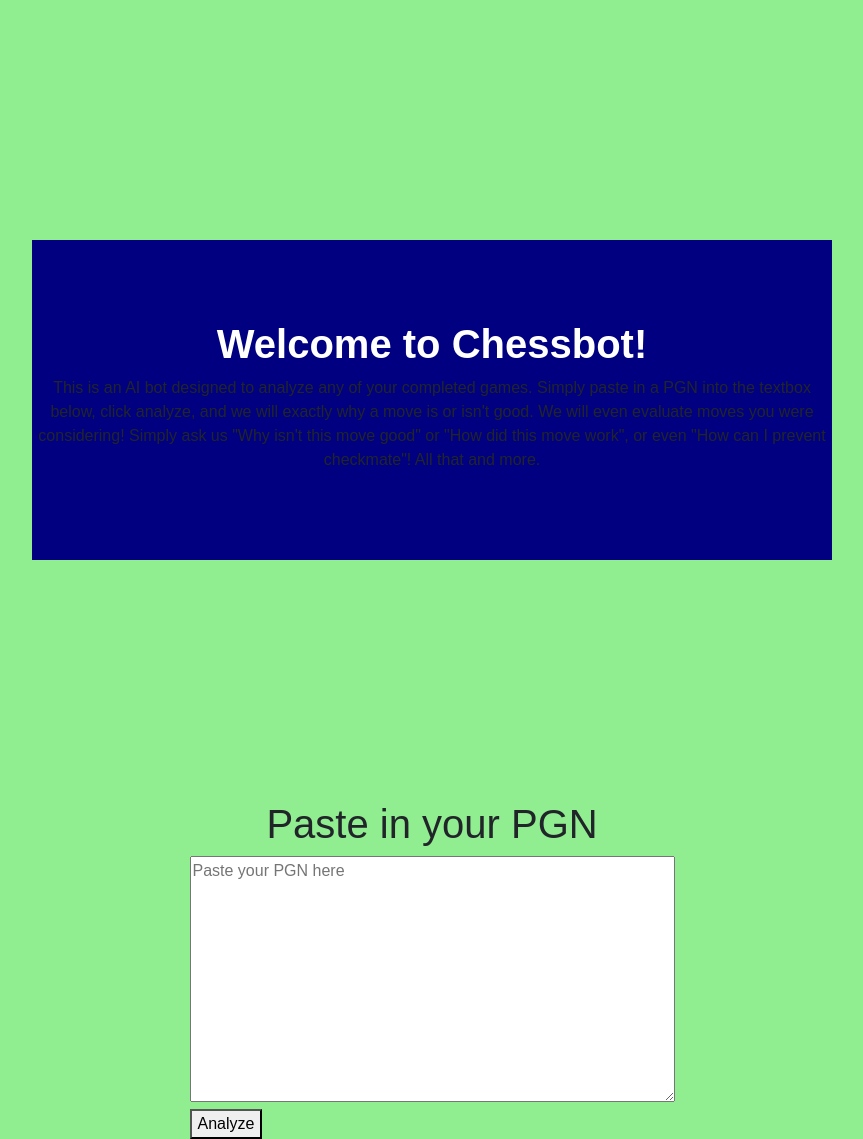
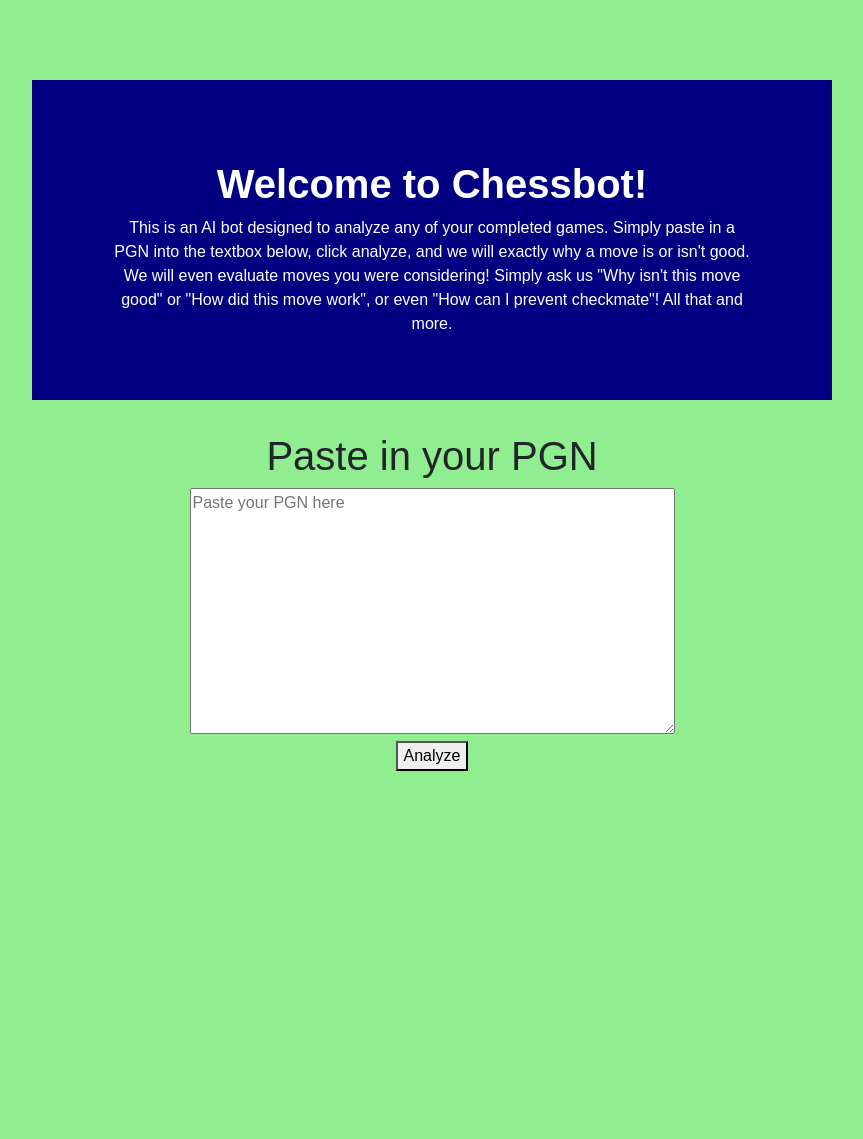
Before and after one commit to eugene-cheung/DMME, a Flask app: page / in a window 1280 px wide. Shown: the part 64-1203 px from the top of the page, without its empty margins (208-1071 px from the left). After the commit the page ends 835 px from the top, so only its background shows below. Run offline with Flask 3, Linux system fonts and the light colour scheme; some libraries are stand-ins or nearby versions.

Commit message:
index and css for index complete

```diff
--- a/static/css/styles.css
+++ b/static/css/styles.css
@@ -63,7 +63,7 @@ nav {
 .header-container {
   background-color: navy;
   text-align: center;
-  margin: 15rem 15rem 15rem 15rem;
+  margin: 5rem 15rem 0rem 15rem;
   height: 20rem;
 }
 
@@ -73,6 +73,12 @@ nav {
   padding-top: 5rem;
 }
 
+.header-container p {
+  color: white;
+  padding-left: 5rem;
+  padding-right: 5rem;
+}
+
 .main-content {
   text-align: center;
   margin-top: 2rem;
@@ -80,5 +86,5 @@ nav {
 
 .main-content form {
   display: inline-block;
-  text-align: left;
+  text-align: center;
 }
--- a/templates/index.html
+++ b/templates/index.html
@@ -13,7 +13,7 @@
     <form>
       <textarea name="pgn" rows="10" cols="50" placeholder="Paste your PGN here"></textarea>
       <br>
-      <button type="submit">Analyze</button>
+      <button type="submit" class="analyze">Analyze</button>
     </form>
  </div>
 
```
